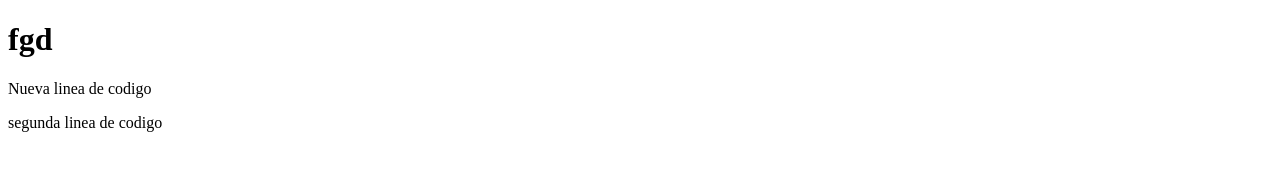
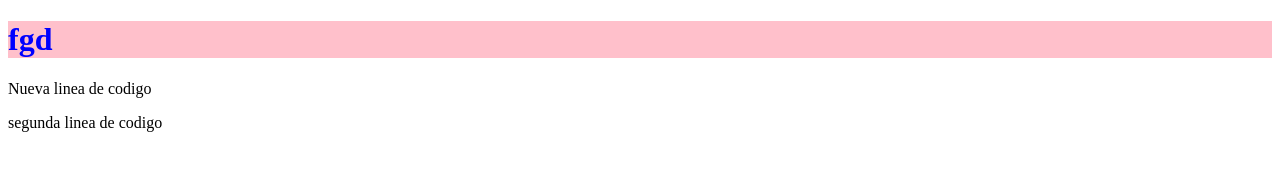
Before and after one commit to OscarNajera/gitpruebas, a plain HTML site: page index.html in a window 1280 px wide. Drawn offline with Linux system fonts and the light colour scheme.

Commit message:
se agrega el background

```diff
--- a/index.html
+++ b/index.html
@@ -5,6 +5,7 @@
     <meta http-equiv="X-UA-Compatible" content="IE=edge">
     <meta name="viewport" content="width=device-width, initial-scale=1.0">
     <title>Document</title>
+    <link rel="stylesheet" href="style.css">
 </head>
 <body>
     <h1>fgd</h1>
--- /dev/null
+++ b/style.css
@@ -0,0 +1,4 @@
+h1{
+    color:blue;
+    background: pink;
+}
```
